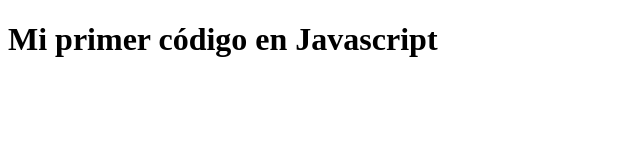
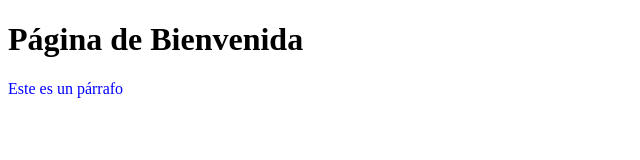
Before and after one commit to Robert1406/script_21.github.io, a plain HTML site: page index.html in a window 1280 px wide. Shown: the whole page, without its empty margins (0-640 px from the left). Drawn offline with Linux system fonts and the light colour scheme.

Commit message:
Add files via upload

```diff
--- a/index.html
+++ b/index.html
@@ -6,16 +6,7 @@
     <title>Document</title>
 </head>
 <body>
-    <h1>Mi primer código en Javascript</h1>
-    <script>
-        // window.alert('Esto es una alerta');
-        /*
-           Comentario 1
-           Comentario 2
-           Comentario 3
-
-
-        */
-    </script>
+    <h1>Página de Bienvenida</h1>
+    <p id="mensaje" style="color: blue;">Este es un párrafo</p>
 </body>
 </html>
```
